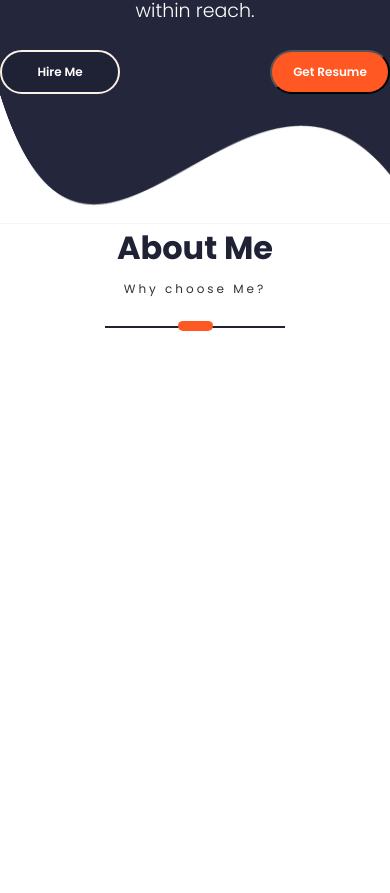
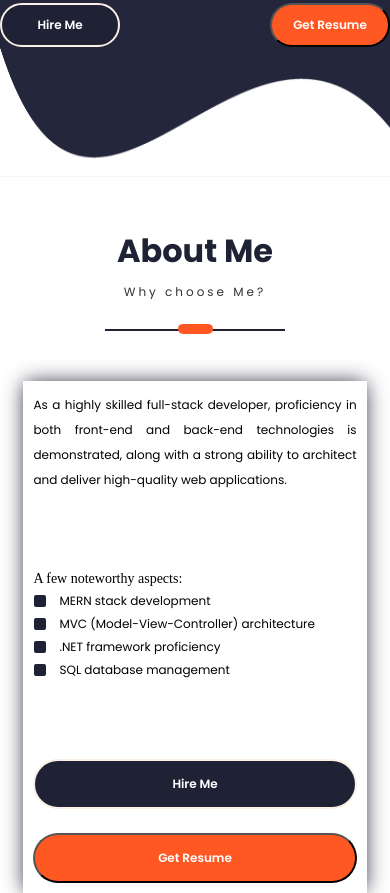
Before and after one commit to Samer933/client, a React (Create React App) app: page / in a window 390 px wide. Shown: the part 788-1681 px from the top of the page. Before the commit the page ends 1166 px from the top, so only its background shows below. Built offline with nearby package versions, Linux system fonts and the light colour scheme; the HTML template or start-up script is replaced by a standard one.

Commit message:
aboutMeResponsive

```diff
--- a/src/PortfolioContainer/AboutMe/AboutMe.css
+++ b/src/PortfolioContainer/AboutMe/AboutMe.css
@@ -0,0 +1,93 @@
+.about-me-container{
+    display: flex;
+    flex-direction: column;
+    justify-content: center;
+    align-items: center;
+    margin: 50px 0 0 0;
+}
+
+.about-me-parent{
+    max-width: 1000px;
+    width: 70%;
+}
+
+.about-me-card{
+    display: flex;
+    width: 100%;
+    box-shadow: 0px 0px 20px -2px #1f2235;
+}
+
+.about-me-profile{
+    width: 50%;
+    background-image: url('../../assets/AboutMe/Me.jpg');
+    background-size: cover;
+    background-repeat: no-repeat;
+    background-position: center;
+}
+
+.about-me-details{
+    width: 48%;
+    text-align: justify;
+    padding: 10px;
+}
+
+.about-me-description{
+    font-size: 12px;
+}
+
+.about-me-highlights{
+    margin: 80px 0;
+}
+.highlight-heading{
+    font-family:"Poppins Blod";
+    font-size: 14px;
+    margin: 0 0 5px 0;
+}
+
+.highlight{
+    display: flex;
+    align-items: center;
+    margin: 5px 0 ;
+    font-size: 12px;
+}
+
+.highlight-blob{
+    height: 12px;
+    width: 12px;
+    margin: 0 13px 1px 1px;
+    background-color: #1f2235;
+    border-radius: 2px;
+}
+.about-me-options .highlighted-btn{
+    margin: 0 0 0 30px;
+}
+
+@media only screen and (max-width: 1110px){
+    .about-me-parent{
+        width:88% ;
+    }
+}
+
+@media only screen and (max-width:898px){
+    .about-me-profile{
+        display: none;
+        }
+        .about-me-details{
+            width: 100%;
+        }
+}
+
+@media only screen and (max-width:466px){
+    .about-me-options{
+        display: flex;
+        flex-direction: column;
+    }
+
+    .about-me-options .highlighted-btn{
+        margin: 24px 0 0 0 !important;
+    }
+
+    .about-me-options button{
+        width: 100% ;
+    }
+}
--- a/src/PortfolioContainer/AboutMe/AboutMe.js
+++ b/src/PortfolioContainer/AboutMe/AboutMe.js
@@ -2,6 +2,7 @@ import React from 'react';
 import ScreenHeading from "../../utilities/ScreenHeading/ScreenHeading";
 import ScrollService from "../../utilities/ScrollService";
 import Animations from "../../utilities/Animatios";
+import "./AboutMe.css";
 
 export default function AboutMe(props) {
 let fadeInScreenHandler = (screen)=>{
@@ -12,11 +13,59 @@ let fadeInScreenHandler = (screen)=>{
 
 const fadeInSubcription = ScrollService.currentScreenFadeIn.subscribe(fadeInScreenHandler)
 
+const SCREEN_CONSTANTS =   {
+    description: "As a highly skilled full-stack developer, proficiency in both front-end and back-end technologies is demonstrated, along with a strong ability to architect and deliver high-quality web applications."
+    , highlights :{
+          bullets : [ "MERN stack development",
+        "MVC (Model-View-Controller) architecture",
+   ".NET framework proficiency",
+ "SQL database management"] ,
+
+ heading:"A few noteworthy aspects:"
+
+    }
+}
+
+const renderHighlights= () => {
+return (
+
+SCREEN_CONSTANTS.highlights.bullets.map((value, i )=> (
+<div className='highlight' key={i}>
+<div className='highlight-blob'></div>
+
+<span>{value}</span>
+</div>
+
+))
+
+)
+
+}
+
+
 return(
 
     <div className='about-me-container screen-container' id={props.id || ""}>
         <div className='about-me-parent'>
             <ScreenHeading title={'About Me'} subHeading={'Why choose Me?'}/>
+            <div className='about-me-card'>
+                <div className='about-me-profile'></div>
+                <div className='about-me-details'>
+                    <span className='about-me-description'>{SCREEN_CONSTANTS.description}</span>
+                    <div className='about-me-highlights'>
+                        <div className='highlight-heading'>
+                            <span>{SCREEN_CONSTANTS.highlights.heading}</span>
+                        </div>
+                        {renderHighlights()}
+                    </div>
+                    <div className='about-me-options'>
+                    <button className="btn primary-btn">{""} Hire Me {""} </button>
+            <a href="CV.pdf" download="Samer's Resume">
+              <button className="btn highlighted-btn">Get Resume</button>
+              </a>
+                    </div>
+                </div>
+            </div>
         </div>
     </div>
 )
```
Also changed, not shown: src/assets/AboutMe/Me.jpg.
